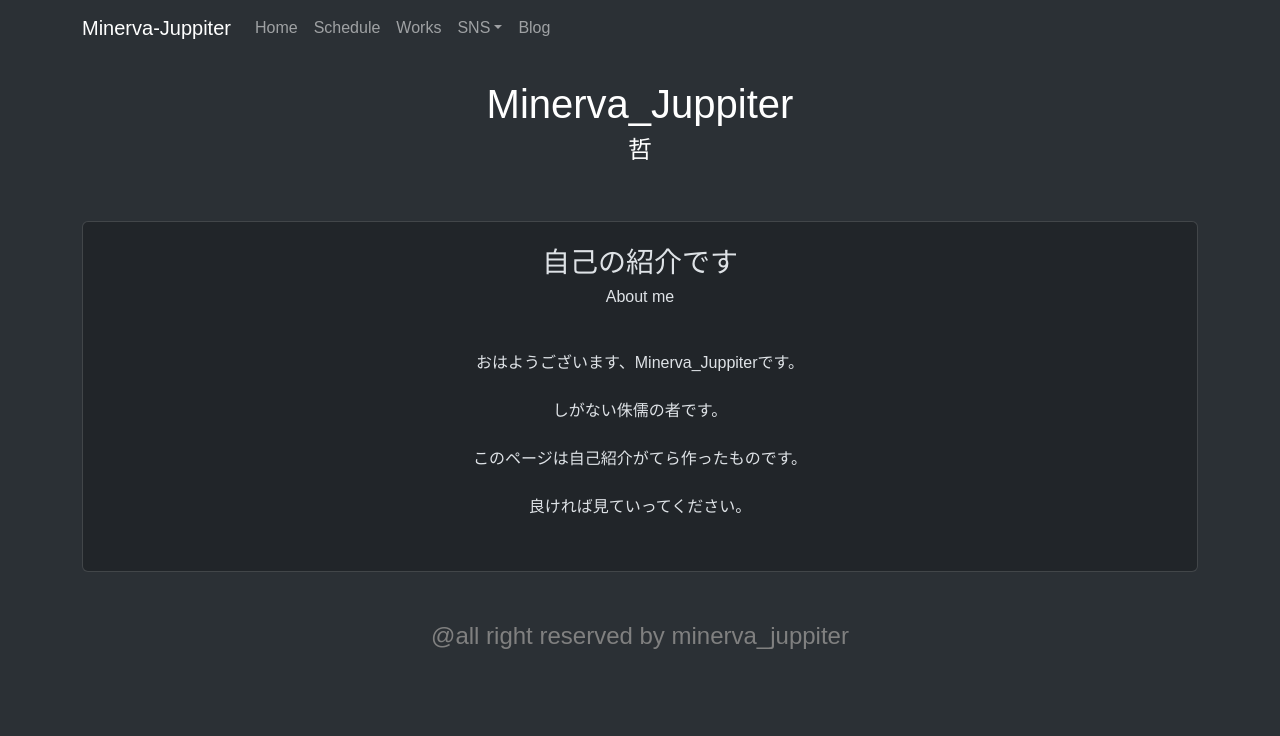
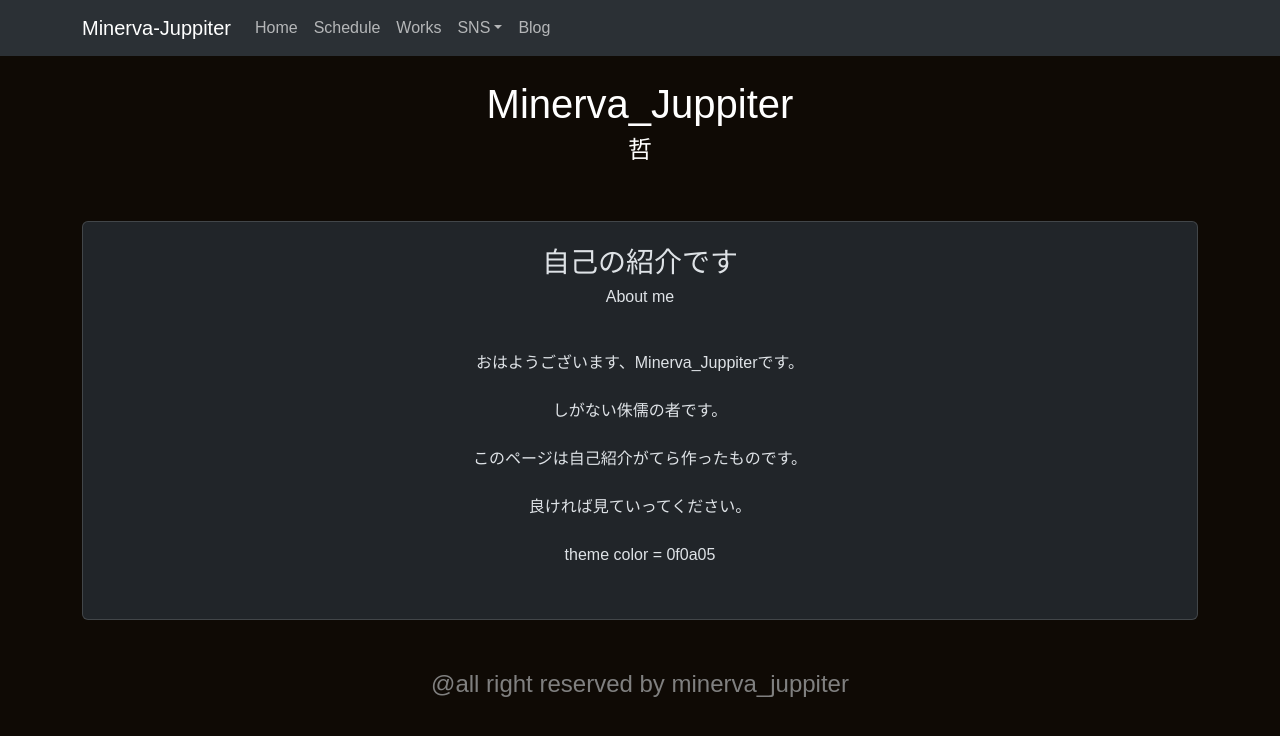
Before and after one commit to minerva-jupiter/minerva-juppiter-home, a React (Vite) app: page / in a window 1280 px wide. Shown: the top 736 px of the page. Built offline with nearby package versions, Linux system fonts and the light colour scheme; a web font is replaced by a local one.

Commit message:
Dev (#5)
* import ssr

* limit of bootstrap

* some error is still here but push

* delete scss

```diff
--- a/index.html
+++ b/index.html
@@ -1,5 +1,5 @@
 <!doctype html>
-<html lang="jp">
+<html lang="jp" data-bs-theme="dark">
   <head>
     <meta charset="UTF-8" />
     <link rel="icon" type="image/svg+xml" href="/minerva-juppiter.svg" />
--- a/package.json
+++ b/package.json
@@ -11,7 +11,6 @@
   },
   "dependencies": {
     "bootstrap": "^5.3.3",
-    "gh-pages": "^6.2.0",
     "react": "^18.3.1",
     "react-bootstrap": "^2.10.5",
     "react-dom": "^18.3.1",
--- a/src/Blog.tsx
+++ b/src/Blog.tsx
@@ -1,6 +1,5 @@
 import 'bootstrap/dist/css/bootstrap.min.css';
 import { Card, Container } from 'react-bootstrap';
-import UnderConstruction from './UnderConstruction';
 
 const Blog = () => {
     return(
--- a/src/Home.tsx
+++ b/src/Home.tsx
@@ -3,7 +3,7 @@ import { Card, Container } from 'react-bootstrap';
 
 const Home = () => {
   return (
-    <Container data-bs-theme="dark">
+    <Container>
         <br />
         <Container className="text-center" style={{color:'white'}}>
             <h1>Minerva_Juppiter</h1>
@@ -11,7 +11,7 @@ const Home = () => {
         </Container>
         <br />
         <br />
-        <Card className='text-center' data-bs-theme="dark">
+        <Card className='text-center'>
             <br />
             <Card.Title>
                 <h3 className="text-center">自己の紹介です</h3>
@@ -22,6 +22,7 @@ const Home = () => {
                 しがない侏儒の者です。<br />
                 このページは自己紹介がてら作ったものです。<br />
                 良ければ見ていってください。<br />
+                theme color = 0f0a05
             </Card.Body>
             <br />
         </Card>
--- a/src/Navbar.tsx
+++ b/src/Navbar.tsx
@@ -6,7 +6,7 @@ import NavDropdown from 'react-bootstrap/NavDropdown';
 
 function Navbars() {
   return (
-    <Navbar expand="lg" className="bg-body-tertiary" data-bs-theme="dark">
+    <Navbar expand="lg" className="bg-body-tertiary" >
       <Container>
         <Navbar.Brand href="/">Minerva-Juppiter</Navbar.Brand>
         <Navbar.Toggle aria-controls="basic-navbar-nav" />
--- a/src/main.tsx
+++ b/src/main.tsx
@@ -1,11 +1,12 @@
 import { StrictMode } from 'react'
 import { createRoot } from 'react-dom/client'
 import AppRoutes from './AppRoutes.tsx'
+import SSRProvider from 'react-bootstrap/SSRProvider';
 
 createRoot(document.getElementById('root')!).render(
-  <div>
+  <SSRProvider>
     <StrictMode>
       <AppRoutes />
     </StrictMode>
-  </div>
+  </SSRProvider>
 );
--- a/src/style.css
+++ b/src/style.css
@@ -2,5 +2,5 @@
 
 body{
     font-family: "Shippori Antique", sans-serif;
-    background-color: #2b3035;
+    background-color: #0f0a05;
 }
```
Also changed, not shown: 1 other file (tests, documents, lock files or other folders).
